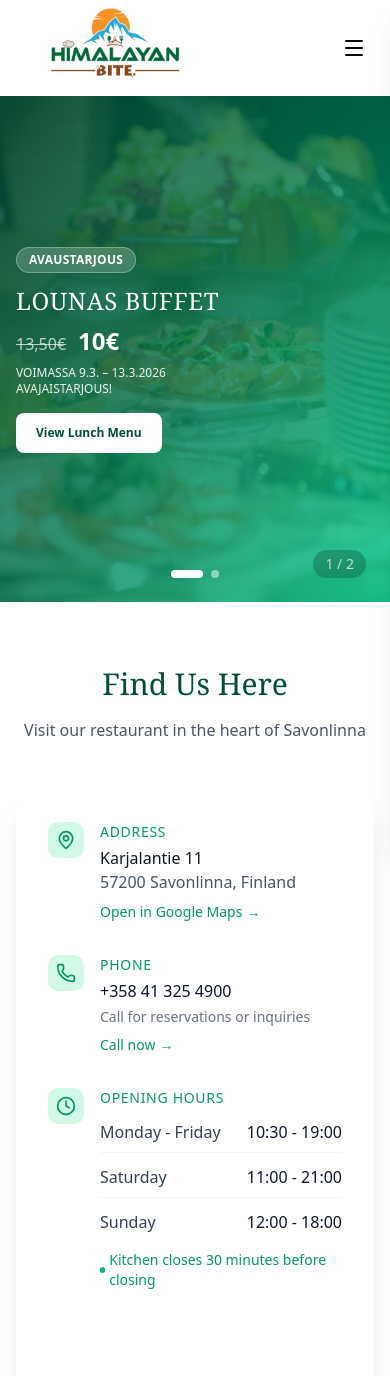
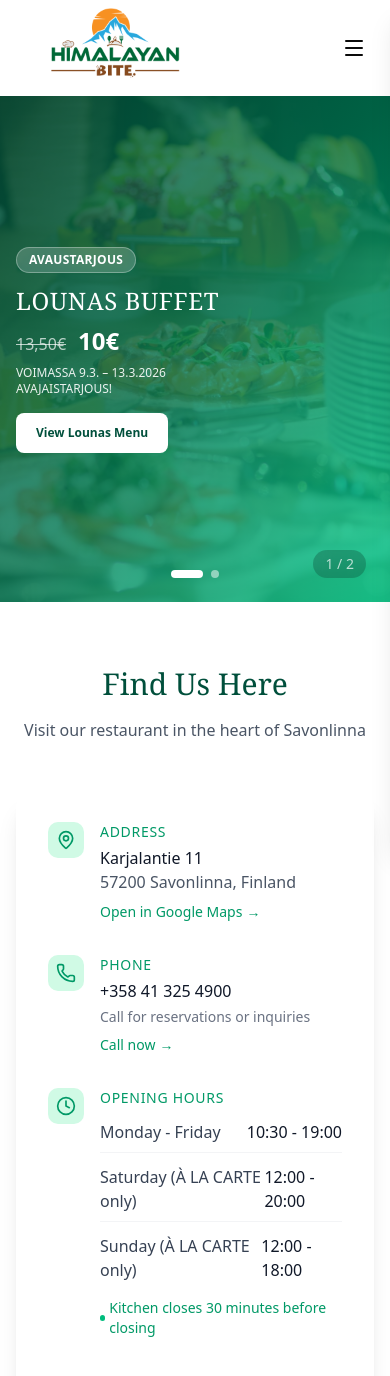
Before and after one commit to himalayanbite/frontend, a Next.js app: page / in a window 390 px wide. Shown: the top 1376 px of the page. Built offline with nearby package versions, Linux system fonts and the light colour scheme; grey boxes are pictures that could not be loaded.

Commit message:
fix: minor issue fixation

```diff
--- a/components/Home/LocationMap.tsx
+++ b/components/Home/LocationMap.tsx
@@ -100,11 +100,11 @@ const LocationMap = () => {
                     <span className="font-medium text-gray-900">10:30 - 19:00</span>
                   </div>
                   <div className="flex justify-between items-center border-b border-gray-100 pb-2">
-                    <span className="text-gray-700">Saturday</span>
-                    <span className="font-medium text-gray-900">11:00 - 21:00</span>
+                    <span className="text-gray-700">Saturday (À LA CARTE only)</span>
+                    <span className="font-medium text-gray-900">12:00 - 20:00</span>
                   </div>
                   <div className="flex justify-between items-center">
-                    <span className="text-gray-700">Sunday</span>
+                    <span className="text-gray-700">Sunday  (À LA CARTE only)</span>
                     <span className="font-medium text-gray-900">12:00 - 18:00</span>
                   </div>
                 </div>
--- a/components/menu/LunchBuffet.tsx
+++ b/components/menu/LunchBuffet.tsx
@@ -36,10 +36,10 @@ export default function LunchBuffet() {
   return (
     <section className="w-full bg-[oklch(0.97_0_0)]">
       <div className="bg-emerald-100 px-4 pb-8 pt-10 text-center text-primary">
-        <h1 className="mt-1 text-6xl md:text-8xl tracking-tight">
-          Lounas Buffet
+        <h1 className="mt-1 text-6xl font-bold md:text-8xl tracking-tight">
+          LOUNAS BUFFET
         </h1>
-        <p className="mt-3 text-base">
+        <p className="mt-3 text-lg">
           Hinta 13.50 € • Arkisin klo 10:30 –14:30
         </p>
         <p className="text-base text-muted-foreground">
--- a/components/menu/Menu.tsx
+++ b/components/menu/Menu.tsx
@@ -289,11 +289,7 @@ export default function RestaurantMenu() {
           </section>
         ))}
 
-        {/* Footer note */}
-        <p className="text-center text-xs text-[oklch(0.556_0_0)]">
-          Please inform your server of any allergies or dietary requirements.
-          All prices include VAT.
-        </p>
+
       </main>
     </div>
   );
--- a/lib/heroslides.ts
+++ b/lib/heroslides.ts
@@ -12,7 +12,7 @@ export const slides: Slides = [
     image: "/img1.jpg",
     bgColor: "from-emerald-900 via-emerald-700 to-emerald-400",
     menuLink: "/lunch",
-    buttonText: "View Lunch Menu"
+    buttonText: "View Lounas Menu"
   },
   {
     id: 2,
```
